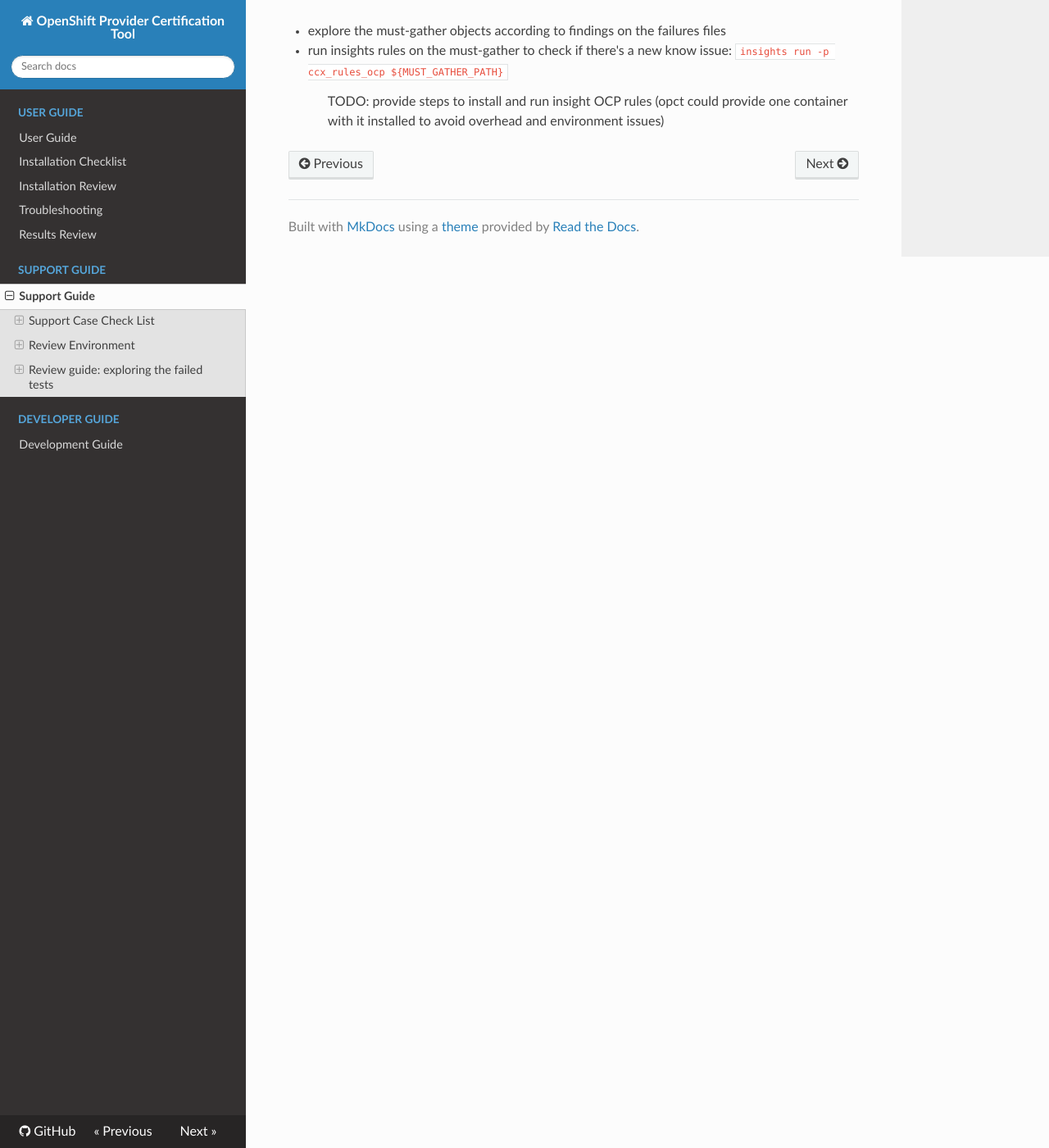
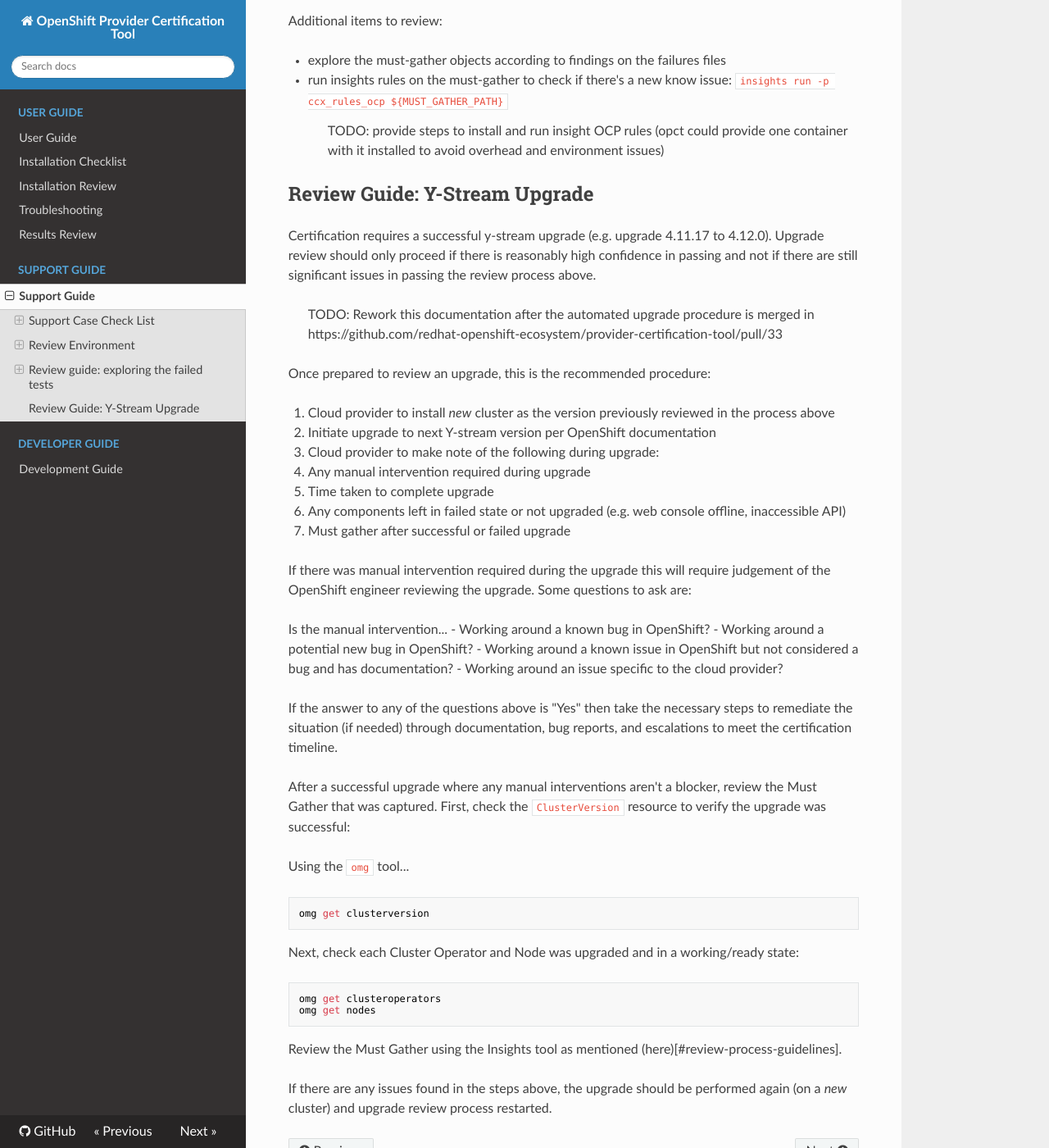
Before and after one commit to redhat-openshift-ecosystem/opct, an MkDocs documentation site: the page built from docs/support-guide.md, in a window 1280 px wide and 1400 px high, scrolled down 5779 px. Shown: the whole window at 82% size. Built offline with MkDocs 1.6.1, drawn with Linux system fonts in a browser that asks for light colours; nearby versions of some CDN libraries; some of the changed text lies outside the part shown.

Commit message:
docs: add stop-gap docs for upgrade review

````diff
--- a/docs/support-guide.md
+++ b/docs/support-guide.md
@@ -12,6 +12,7 @@
     - [Extracting the failures to the local directory](#review-process-extracting)
     - [Explaning the extracted files](#review-process-explain)
     - [Review Guidelines](#review-process-guidelines)
+- [Review guide: y-stream upgrade](#upgrade-review-process)
 
 
 ## Support Case Check List <a name="check-list"></a>
@@ -270,3 +271,52 @@
 - explore the must-gather objects according to findings on the failures files
 - run insights rules on the must-gather to check if there's a new know issue: `insights run -p ccx_rules_ocp ${MUST_GATHER_PATH}`
 > TODO: provide steps to install and run insight OCP rules (opct could provide one container with it installed to avoid overhead and environment issues)
+
+## Review Guide: Y-Stream Upgrade <a name="upgrade-review-process"></a>
+
+Certification requires a successful y-stream upgrade (e.g. upgrade 4.11.17 to 4.12.0).
+Upgrade review should only proceed if there is reasonably high confidence in passing and not if there are still significant issues in passing the review process above.
+
+> TODO: Rework this documentation after the automated upgrade procedure is merged in https://github.com/redhat-openshift-ecosystem/provider-certification-tool/pull/33
+
+Once prepared to review an upgrade, this is the recommended procedure:
+
+1. Cloud provider to install _new_ cluster as the version previously reviewed in the process above
+2. Initiate upgrade to next Y-stream version per OpenShift documentation
+3. Cloud provider to make note of the following during upgrade:
+   - Any manual intervention required during upgrade
+   - Time taken to complete upgrade
+   - Any components left in failed state or not upgraded (e.g. web console offline, inaccessible API)
+4. Must gather after successful or failed upgrade
+
+If there was manual intervention required during the upgrade this will require judgement of the OpenShift engineer reviewing the upgrade.
+Some questions to ask are:
+
+Is the manual intervention...
+- Working around a known bug in OpenShift?
+- Working around a potential new bug in OpenShift?
+- Working around a known issue in OpenShift but not considered a bug and has documentation?
+- Working around an issue specific to the cloud provider?
+
+If the answer to any of the questions above is "Yes" then take the necessary steps to remediate the situation (if needed) through
+documentation, bug reports, and escalations to meet the certification timeline.
+
+After a successful upgrade where any manual interventions aren't a blocker, review the Must Gather that was captured.
+First, check the `ClusterVersion` resource to verify the upgrade was successful:
+
+Using the `omg` tool...
+
+```
+omg get clusterversion
+```
+
+Next, check each Cluster Operator and Node was upgraded and in a working/ready state:
+
+```
+omg get clusteroperators
+omg get nodes
+```
+
+Review the Must Gather using the Insights tool as mentioned (here)[#review-process-guidelines].
+
+If there are any issues found in the steps above, the upgrade should be performed again (on a _new_ cluster) and upgrade review process restarted.
````
